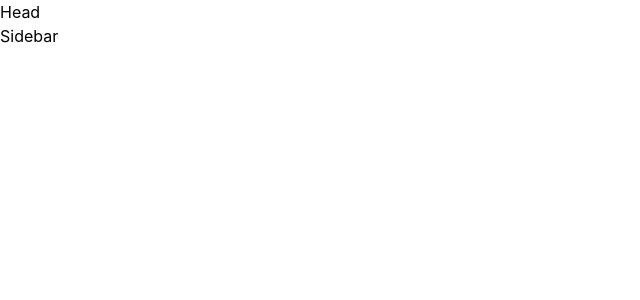
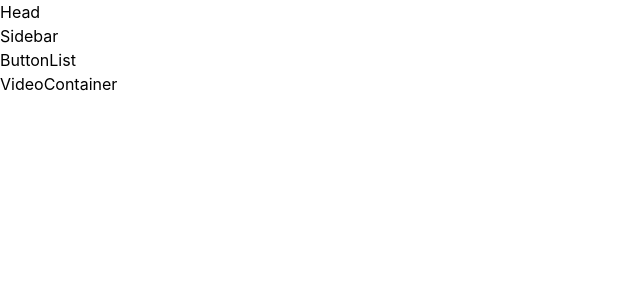
Before and after one commit to mibhumi/namaste-youtube, a React (Create React App) app: page / in a window 1280 px wide. Shown: the top 300 px of the page, without its empty margins (0-640 px from the left). Built offline with nearby package versions, Linux system fonts and the light colour scheme.

Commit message:
basuc structure of application

```diff
--- a/src/components/Body.js
+++ b/src/components/Body.js
@@ -1,10 +1,12 @@
 import React from 'react'
+import MainContainer from './MainContainer'
 import Sidebar from './Sidebar'
 
 const Body = () => {
   return (
     <div>
         <Sidebar></Sidebar>
+        <MainContainer></MainContainer>
     </div>
   )
 }
--- /dev/null
+++ b/src/components/ButtonList.js
@@ -0,0 +1,9 @@
+import React from 'react'
+
+const ButtonList = () => {
+  return (
+    <div>ButtonList</div>
+  )
+}
+
+export default ButtonList
--- /dev/null
+++ b/src/components/MainContainer.js
@@ -0,0 +1,14 @@
+import React from 'react'
+import ButtonList from './ButtonList'
+import VideoContainer from './VideoContainer'
+
+const MainContainer = () => {
+  return (
+    <div>
+        <ButtonList/>
+        <VideoContainer/>
+    </div>
+  )
+}
+
+export default MainContainer
--- /dev/null
+++ b/src/components/VideoContainer.js
@@ -0,0 +1,9 @@
+import React from 'react'
+
+const VideoContainer = () => {
+  return (
+    <div>VideoContainer</div>
+  )
+}
+
+export default VideoContainer
```
